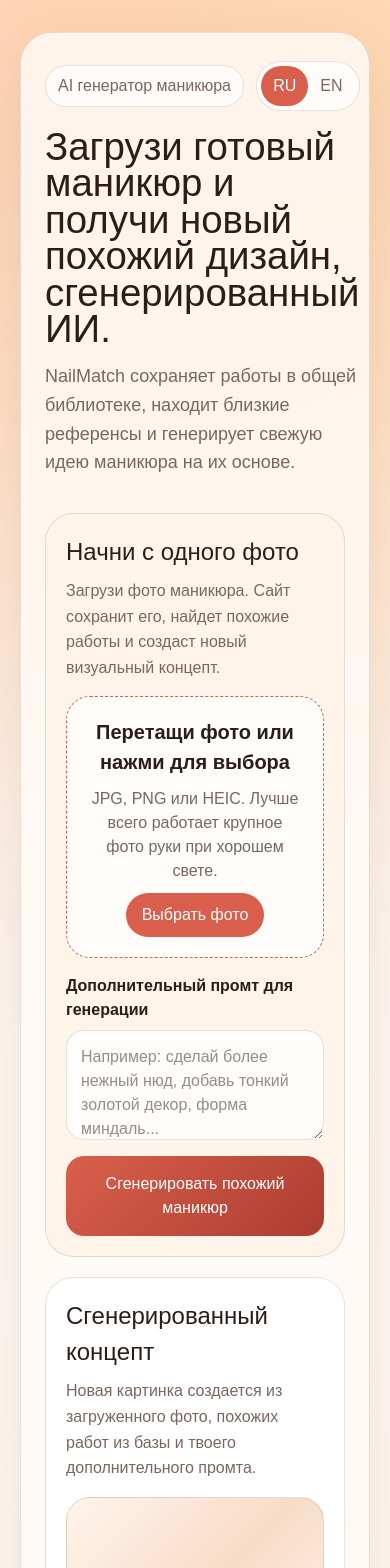
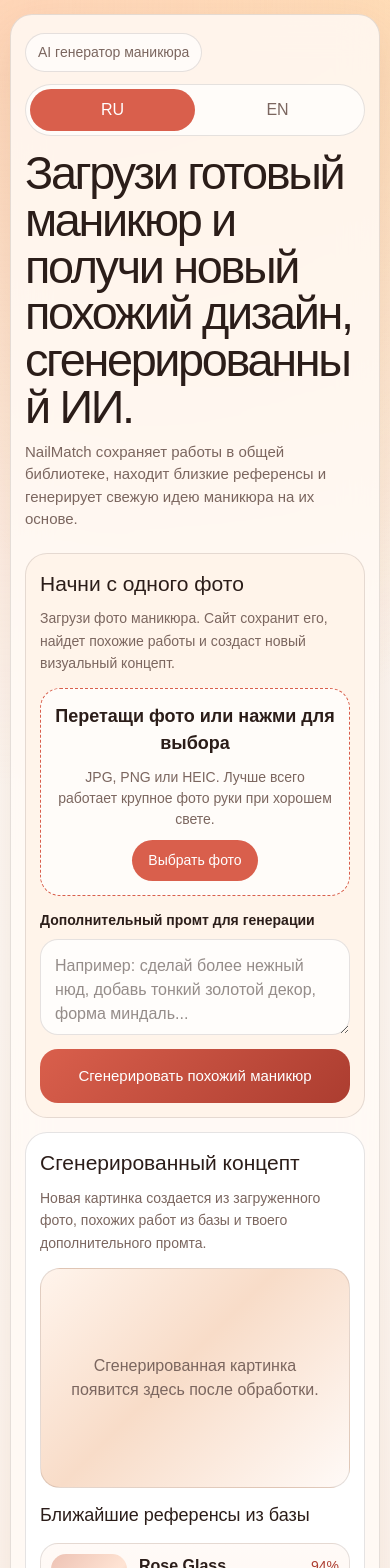
Before and after one commit to Ark4da/NailMatch, a Next.js app: page / in a window 390 px wide. Shown: the top 1568 px of the page. Built offline with nearby package versions, Linux system fonts and the light colour scheme.

Commit message:
Optimize home page for mobile

```diff
--- a/src/app/globals.css
+++ b/src/app/globals.css
@@ -18,6 +18,7 @@
 
 html {
   background: var(--background);
+  overflow-x: hidden;
 }
 
 body {
@@ -37,9 +38,202 @@ body {
     linear-gradient(180deg, #fff8f2 0%, #fffaf5 45%, #fff3ea 100%);
   color: var(--text);
   font-family: Arial, Helvetica, sans-serif;
+  overflow-x: hidden;
+  -webkit-font-smoothing: antialiased;
 }
 
 a {
   color: inherit;
   text-decoration: none;
 }
+
+img,
+svg,
+video {
+  max-width: 100%;
+}
+
+button,
+textarea,
+input {
+  font: inherit;
+}
+
+button,
+label,
+a {
+  -webkit-tap-highlight-color: transparent;
+}
+
+.home-page {
+  width: 100%;
+}
+
+.hero-copy h1 {
+  overflow-wrap: anywhere;
+}
+
+.primary-action {
+  min-height: 54px;
+  touch-action: manipulation;
+}
+
+.reference-card strong,
+.reference-card p,
+.reference-card span,
+.reference-card a {
+  overflow-wrap: anywhere;
+}
+
+@media (max-width: 720px) {
+  .home-page {
+    padding: 14px 10px 44px !important;
+  }
+
+  .home-container {
+    gap: 14px !important;
+  }
+
+  .home-shell {
+    border-radius: 22px !important;
+    box-shadow: 0 18px 46px rgba(113, 56, 30, 0.12) !important;
+  }
+
+  .hero-header {
+    padding: 18px 14px 8px !important;
+    gap: 14px !important;
+  }
+
+  .hero-topbar {
+    align-items: stretch !important;
+  }
+
+  .hero-badge {
+    max-width: 100% !important;
+    font-size: 14px !important;
+  }
+
+  .language-switch {
+    width: 100% !important;
+    justify-content: center !important;
+  }
+
+  .language-switch button {
+    flex: 1 1 0 !important;
+    min-height: 42px !important;
+  }
+
+  .hero-copy {
+    gap: 10px !important;
+  }
+
+  .hero-copy h1 {
+    font-size: clamp(2rem, 12vw, 3.15rem) !important;
+    line-height: 1 !important;
+    letter-spacing: -0.05em !important;
+  }
+
+  .hero-copy p {
+    font-size: 15px !important;
+    line-height: 1.5 !important;
+  }
+
+  .main-grid {
+    grid-template-columns: 1fr !important;
+    padding: 14px !important;
+    gap: 14px !important;
+  }
+
+  .flow-card,
+  .result-card {
+    border-radius: 22px !important;
+    padding: 14px !important;
+    gap: 14px !important;
+    min-width: 0 !important;
+  }
+
+  .flow-card h2,
+  .result-card h2 {
+    font-size: 21px !important;
+  }
+
+  .flow-card p,
+  .result-card p,
+  .flow-card span,
+  .result-card span {
+    font-size: 14px;
+  }
+
+  .upload-dropzone {
+    min-height: 196px !important;
+    padding: 14px !important;
+    border-radius: 20px !important;
+  }
+
+  .upload-dropzone strong {
+    font-size: 18px !important;
+  }
+
+  .upload-preview {
+    width: 100% !important;
+    max-height: 260px !important;
+  }
+
+  textarea {
+    min-height: 96px !important;
+    font-size: 16px !important;
+  }
+
+  .primary-action {
+    width: 100% !important;
+    padding: 15px 16px !important;
+    font-size: 15px !important;
+  }
+
+  .generated-image,
+  .generated-placeholder {
+    border-radius: 20px !important;
+  }
+
+  .generated-placeholder {
+    min-height: 220px !important;
+  }
+
+  .reference-card {
+    grid-template-columns: 76px minmax(0, 1fr) !important;
+    gap: 12px !important;
+    padding: 10px !important;
+    border-radius: 18px !important;
+    align-items: start !important;
+  }
+
+  .reference-thumb {
+    width: 76px !important;
+    height: 76px !important;
+    border-radius: 15px !important;
+  }
+}
+
+@media (max-width: 380px) {
+  .home-page {
+    padding-inline: 6px !important;
+  }
+
+  .hero-header {
+    padding-inline: 12px !important;
+  }
+
+  .main-grid {
+    padding: 10px !important;
+  }
+
+  .reference-card {
+    grid-template-columns: 1fr !important;
+  }
+
+  .reference-thumb {
+    width: 100% !important;
+    height: auto !important;
+    aspect-ratio: 4 / 3 !important;
+  }
+}
--- a/src/app/layout.tsx
+++ b/src/app/layout.tsx
@@ -1,9 +1,15 @@
-import type { Metadata } from "next";
+import type { Metadata, Viewport } from "next";
 import "./globals.css";
 
 export const metadata: Metadata = {
   title: "NailMatch",
   description: "Генератор похожих дизайнов маникюра по загруженному фото."
+};
+
+export const viewport: Viewport = {
+  width: "device-width",
+  initialScale: 1,
+  viewportFit: "cover"
 };
 
 type RootLayoutProps = Readonly<{
--- a/src/features/home/home-screen.tsx
+++ b/src/features/home/home-screen.tsx
@@ -152,11 +152,13 @@ export function HomeScreen(): React.JSX.Element {
   }
 
   return (
-    <main style={{ padding: "32px 20px 72px" }}>
+    <main className="home-page" style={{ padding: "32px 20px 72px" }}>
       <section
+        className="home-container"
         style={{ maxWidth: 1180, margin: "0 auto", display: "grid", gap: 24 }}
       >
         <div
+          className="home-shell"
           style={{
             border: "1px solid var(--line)",
             borderRadius: 32,
@@ -166,8 +168,12 @@ export function HomeScreen(): React.JSX.Element {
             overflow: "hidden"
           }}
         >
-          <div style={{ padding: "28px 24px 12px", display: "grid", gap: 18 }}>
+          <div
+            className="hero-header"
+            style={{ padding: "28px 24px 12px", display: "grid", gap: 18 }}
+          >
             <div
+              className="hero-topbar"
               style={{
                 display: "flex",
                 justifyContent: "space-between",
@@ -177,6 +183,7 @@ export function HomeScreen(): React.JSX.Element {
               }}
             >
               <div
+                className="hero-badge"
                 style={{
                   display: "inline-flex",
                   width: "fit-content",
@@ -192,6 +199,7 @@ export function HomeScreen(): React.JSX.Element {
 
               <div
                 aria-label={t.languageLabel}
+                className="language-switch"
                 style={{
                   display: "inline-flex",
                   border: "1px solid var(--line)",
@@ -221,7 +229,10 @@ export function HomeScreen(): React.JSX.Element {
               </div>
             </div>
 
-            <div style={{ display: "grid", gap: 14, maxWidth: 760 }}>
+            <div
+              className="hero-copy"
+              style={{ display: "grid", gap: 14, maxWidth: 760 }}
+            >
               <h1
                 style={{
                   margin: 0,
@@ -245,6 +256,7 @@ export function HomeScreen(): React.JSX.Element {
           </div>
 
           <div
+            className="main-grid"
             style={{
               padding: 24,
               display: "grid",
@@ -253,6 +265,7 @@ export function HomeScreen(): React.JSX.Element {
             }}
           >
             <div
+              className="flow-card"
               style={{
                 background: "var(--surface)",
                 border: "1px solid var(--line)",
@@ -273,6 +286,7 @@ export function HomeScreen(): React.JSX.Element {
 
               <label
                 htmlFor={inputId}
+                className="upload-dropzone"
                 style={{
                   borderRadius: 24,
                   border: "1.5px dashed var(--accent)",
@@ -304,6 +318,7 @@ export function HomeScreen(): React.JSX.Element {
                     <img
                       src={previewUrl}
                       alt="Selected manicure preview"
+                      className="upload-preview"
                       style={{
                         width: "min(100%, 320px)",
                         aspectRatio: "4 / 3",
@@ -366,6 +381,7 @@ export function HomeScreen(): React.JSX.Element {
                 type="button"
                 disabled={isUploading}
                 onClick={handleSubmit}
+                className="primary-action"
                 style={{
                   border: 0,
                   borderRadius: 18,
@@ -394,6 +410,7 @@ export function HomeScreen(): React.JSX.Element {
             </div>
 
             <div
+              className="result-card"
               style={{
                 background: "#fff",
                 border: "1px solid var(--line)",
@@ -416,6 +433,7 @@ export function HomeScreen(): React.JSX.Element {
                 <img
                   src={generatedImageUrl}
                   alt="Generated manicure concept"
+                  className="generated-image"
                   style={{
                     width: "100%",
                     aspectRatio: "1 / 1",
@@ -426,6 +444,7 @@ export function HomeScreen(): React.JSX.Element {
                 />
               ) : (
                 <div
+                  className="generated-placeholder"
                   style={{
                     minHeight: 260,
                     borderRadius: 24,
@@ -449,6 +468,7 @@ export function HomeScreen(): React.JSX.Element {
                 {matches.map((match) => (
                   <article
                     key={match.id}
+                    className="reference-card"
                     style={{
                       display: "grid",
                       gridTemplateColumns: "92px 1fr",
@@ -465,6 +485,7 @@ export function HomeScreen(): React.JSX.Element {
                       <img
                         src={match.thumbnailUrl ?? match.imageUrl}
                         alt={match.title}
+                        className="reference-thumb"
                         style={{
                           width: 92,
                           height: 92,
@@ -475,6 +496,7 @@ export function HomeScreen(): React.JSX.Element {
                     ) : (
                       <div
                         aria-hidden="true"
+                        className="reference-thumb"
                         style={{
                           width: 92,
                           height: 92,
@@ -516,6 +538,7 @@ export function HomeScreen(): React.JSX.Element {
                   {externalReferences.map((reference) => (
                     <article
                       key={reference.id}
+                      className="reference-card"
                       style={{
                         display: "grid",
                         gridTemplateColumns: "92px 1fr",
@@ -532,6 +555,7 @@ export function HomeScreen(): React.JSX.Element {
                         <img
                           src={reference.imageUrl}
                           alt={reference.title}
+                          className="reference-thumb"
                           style={{
                             width: 92,
                             height: 92,
@@ -542,6 +566,7 @@ export function HomeScreen(): React.JSX.Element {
                       ) : (
                         <div
                           aria-hidden="true"
+                          className="reference-thumb"
                           style={{
                             width: 92,
                             height: 92,
```
